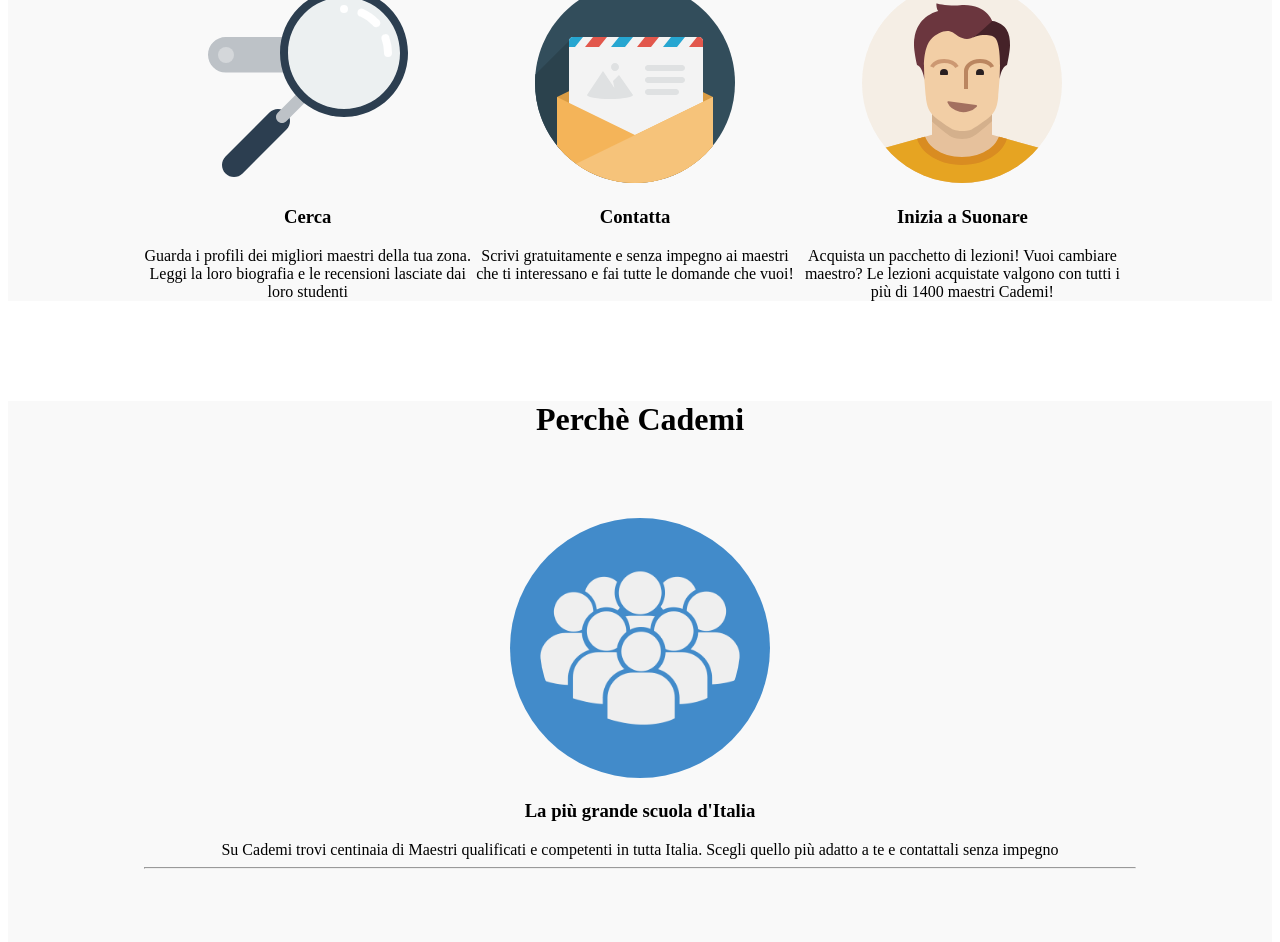
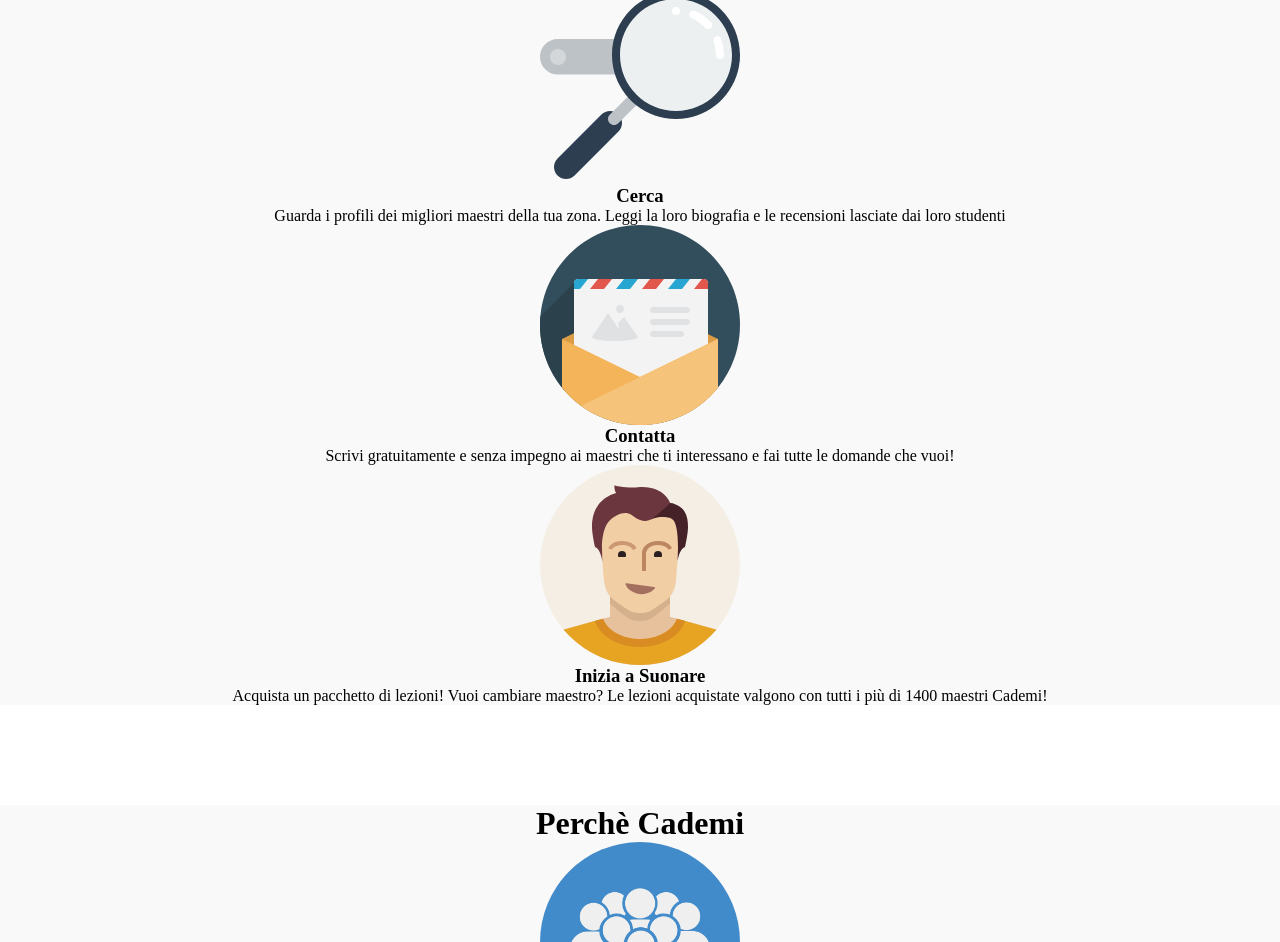
Before and after one commit to carmine-bonavoglia/html-css-resp-wannabe-12bool, a plain HTML site: page index.html in a window 1280 px wide. Shown: the part 647-1589 px from the top of the page. Drawn offline with Linux system fonts and the light colour scheme.

Commit message:
First Section

```diff
--- a/index.html
+++ b/index.html
@@ -4,26 +4,35 @@
     <meta charset="utf-8">
     <meta name="viewport" content="width=device-width, initial-scale=1.0">
     <link rel="stylesheet" href="style.css">
+    <link rel="stylesheet" href="framework.css">
     <title>Boolean aCademy</title>
   </head>
   <body>
-    <div id="lezioni" class="container">
+    <div class="container">
+
+      <!-- Prima Sezione -->
       <div class="row">
+        <div class="col-lg-12 col-md-12 col-xs-12">
           <h1>Lezioni dove vuoi tu</h1>
-        <div class="left">
+          <div class="row">
+            <div class="col-lg-6 col-md-6 col-xs-12">
                 <img src="img/icon/maps.png" alt="">
                 <h3>A casa tua</h3>
                 Scegli il tuo maestro preferito e prenota la prima lezione a casa tua, a casa del maestro o nel suo studio
             </div>
-        <div class="right">
+            <div class="col-lg-6 col-md-6 col-xs-12">
                 <img src="img/icon/screen.png" alt="">
                 <h3>Online</h3>
                 Impara senza muoverti da casa! Scegli da una vastissima lista di maestri abilitati all'insegnamento online, senza doverti preoccupare di distanze e spostamenti
             </div>
           </div>
         </div>
+      </div>
+    </div>
+    <!-- /Prima Sezione -->
 
-    <div id="steps" class="container grey">
+    <!-- Seconda Sezione -->
+    <div class="container grey">
       <div class="row">
         <h1>Come Funziona</h1>
         <div class="left">
@@ -43,28 +52,31 @@
         </div>
       </div>
     </div>
+    <!-- /Seconda Sezione -->
 
+    <!-- Terza Sezione -->
     <div id="why" class="container grey">
       <div class="row">
         <h1>Perchè Cademi</h1>
         <div class="first">
-          <img src="img/icon/profile.png" alt="">
+          <img class="bcg-img" src="img/icon/profile.png" alt="">
           <h3>La più grande scuola d'Italia</h3>
           Su Cademi trovi centinaia di Maestri qualificati e competenti in tutta Italia. Scegli quello più adatto a te e contattali senza impegno
           <hr>
         </div>
         <div class="second">
-          <img src="img/icon/secure.png" alt="">
+          <img class="bcg-img" src="img/icon/secure.png" alt="">
           <h3>Soddisfazione Garantita</h3>
           Se non sei soddisfatto del tuo maestro, puoi cambiarlo senza costi aggiuntivi. Le lezioni acquistate su Cademi possono essere utilizzate con tutti i nostri maestri e il nostro team è sempre disponibile per darti un consiglio!
           <hr>
         </div>
         <div class="third">
-          <img src="img/icon/flex.png" alt="">
+          <img class="bcg-img" src="img/icon/flex.png" alt="">
           <h3>Flessibile e Conveniente</h3>
           Cademi non ha alcun costo d’iscrizione a differenza delle scuole di musica tradizionali. Inoltre, sei tu a scegliere dove fare lezione e gli orari delle tue lezioni.
         </div>
       </div>
     </div>
+    <!-- Terza Sezione -->
   </body>
 </html>
--- a/style.css
+++ b/style.css
@@ -1,73 +1,31 @@
 .row {
-  width: 992px;
+  width: 100%;
   margin-left: auto;
   margin-right: auto;
   margin-top: 100px;
+  text-align: center;
 }
 
-/* BLOCCO LEZIONI */
-#lezioni .row>.left,
-#lezioni .row>.right {
-  width: 50%;
-  float: left;
-}
-
-#lezioni .row img {
+.row img {
   /* per centrare orizzontalmente */
   display: block;
   margin-right: auto;
   margin-left: auto;
+  height: 200px;
 }
 
-#lezioni {
-  text-align: center;
-}
 
-/* BLOCCO STEPS */
-#steps .row>.left,
-#steps .row>.central,
-#steps .row>.right {
-  float: left;
-  width: 33%;
-}
-
-#steps {
-  text-align: center;
-}
-
-/* BLOCCO PERCHE */
-#why {
-  text-align: center;
-}
-
-#why .row>.first,
-#why .row>.second,
-#why .row>.third {
-  width: 100%;
-  margin-top: 80px;
-}
-
-#why .row img {
+/* COMMON */
+.bcg-img {
   background-color: #428bca;
   border-radius: 50%;
   padding: 30px
-}
-
-/* COMMON */
-.row::after {
-  content: '';
-  display: table;
-  clear: both;
 }
 
 .container.grey {
   background-color: #f9f9f9;
 }
 
-img {
-  height: 200px;
-}
-
 .clear {
   clear: both;
 }
```
Also changed, not shown: framework.css (+24 -10 lines). Lines whose indentation alone changed are shown as unchanged.
